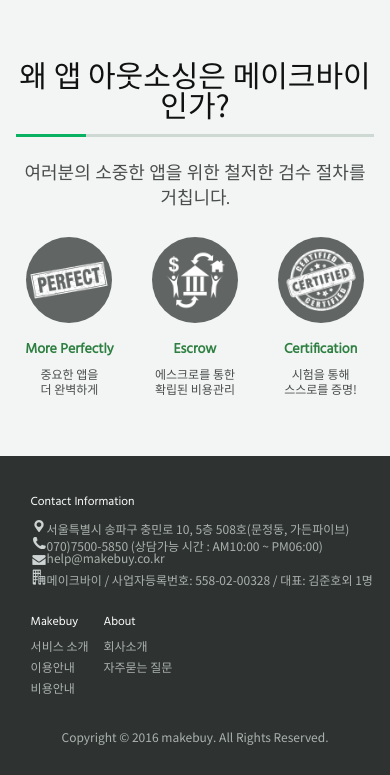
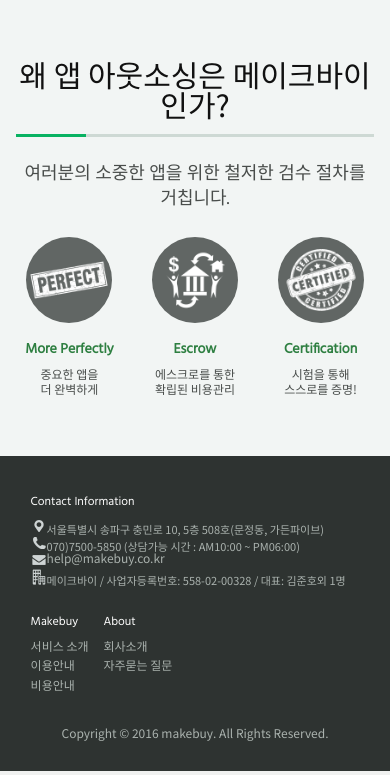
Before and after one commit to projgotham/makebuy, a PHP site: page /makebuy/ in a window 390 px wide. Shown: the part 777-1552 px from the top of the page. Run offline with PHP 8.4, Linux system fonts and the light colour scheme; the visitor is signed in with stand-in values (Sample User, id 1); data that the repository does not hold is empty; some web fonts are replaced.

Commit message:
change footer column fontsize

```diff
--- a/css/layout.css
+++ b/css/layout.css
@@ -1656,7 +1656,7 @@
 	section .title {padding-bottom: 15px; }
 	.footer * {font-size:12px}
 	.footer .columns {margin-left:15px}
-	.footer .colums li {font-size:11px}
+	.footer .columns li {font-size:11px}
 	.footer .footer-menu .columns {margin-top:30px;}
 	.main-circle-ul li { width:30%; margin:0%; }
 	.main-circle-ul li:nth-child(2) { margin:0 5%; }
```
